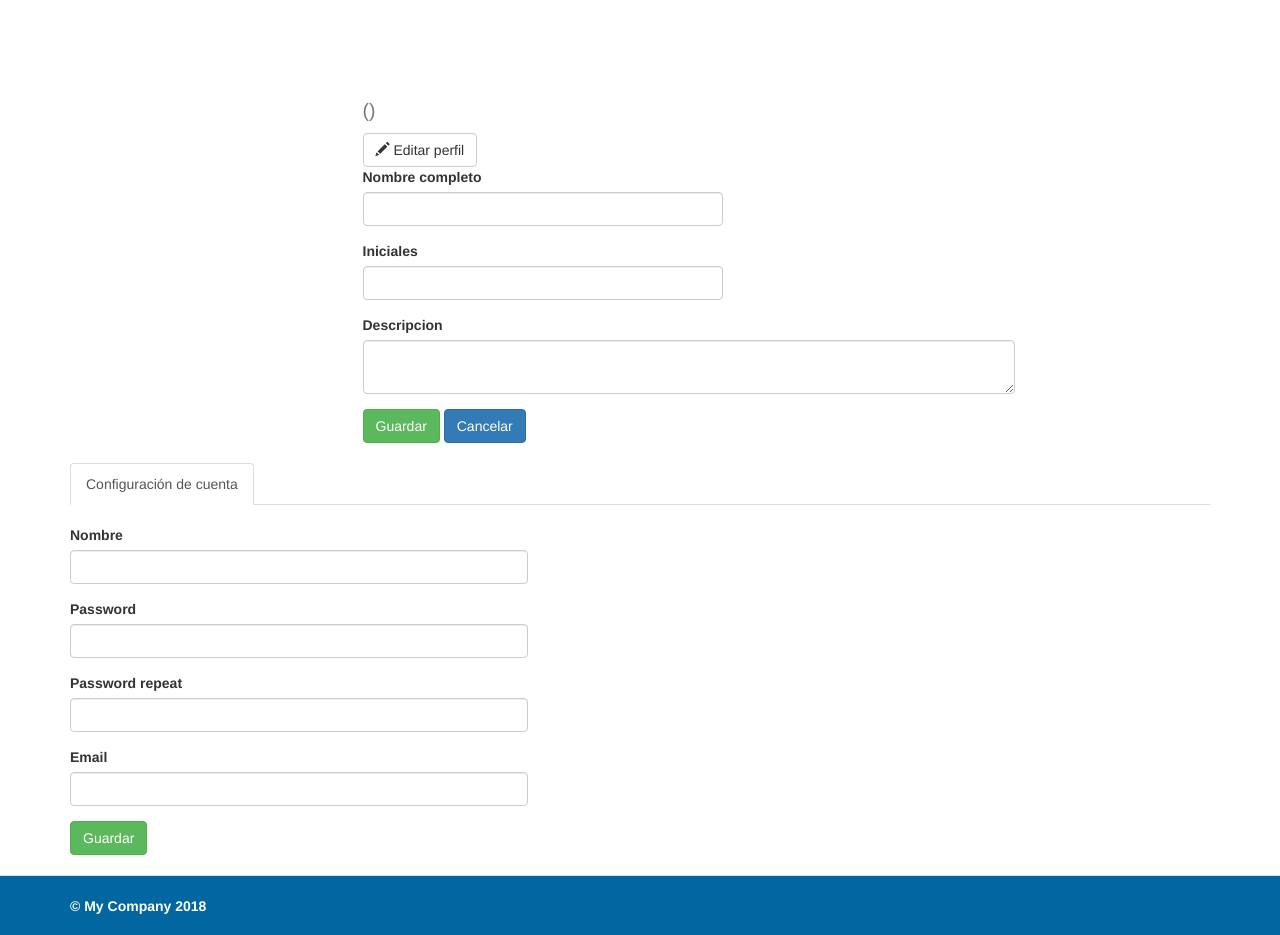
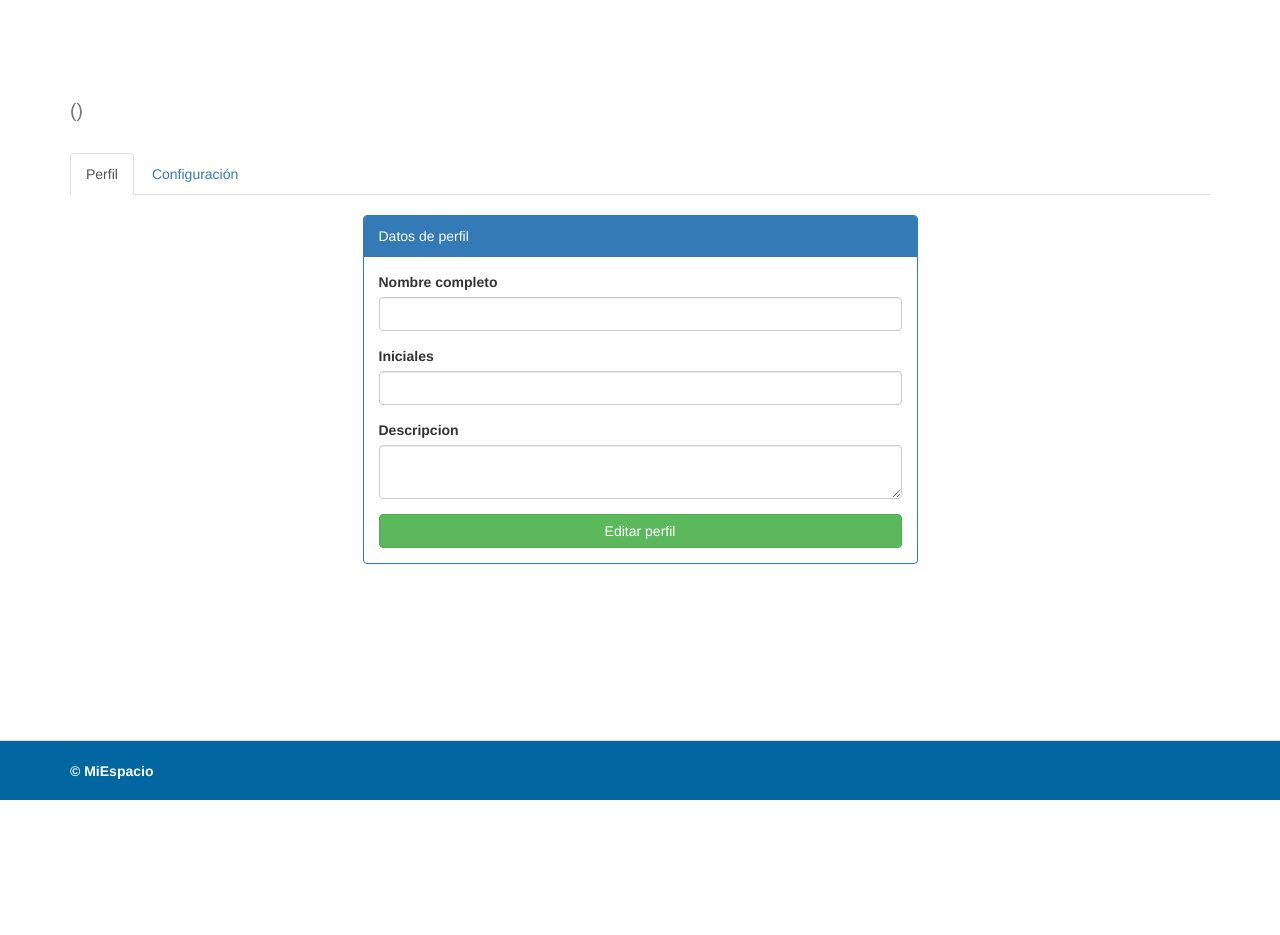
Before and after one commit to oscar490/miespacio, a Yii app: template views/datos-usuarios/view.php in a window 1280 px wide. After the commit the page ends 800 px from the top, so only its background shows below. Run offline with PHP 8.4 and a stand-in for Yii, Linux system fonts and the light colour scheme; the template is opened without the code that fills it, so the values that code supplies are empty; form fields are guessed from the names that the template uses; some libraries are stand-ins or nearby versions.

Commit message:
Terminado el modificado de datos de perfil y de cuenta.

```diff
--- a/models/DatosUsuarios.php
+++ b/models/DatosUsuarios.php
@@ -54,6 +54,7 @@ class DatosUsuarios extends \yii\db\ActiveRecord
             [['usuario_id'], 'default', 'value' => null],
             [['usuario_id'], 'integer'],
             [['nombre_completo', 'descripcion'], 'string', 'max' => 50],
+            [['nombre_completo'], 'required'],
             [['iniciales'], 'string', 'max' => 4],
             [['usuario_id'], 'exist', 'skipOnError' => true, 'targetClass' => Usuarios::className(), 'targetAttribute' => ['usuario_id' => 'id']],
         ];
--- a/views/datos-usuarios/view.php
+++ b/views/datos-usuarios/view.php
@@ -5,38 +5,44 @@ use yii\widgets\DetailView;
 use yii\widgets\ActiveForm;
 
 /* @var $this yii\web\View */
-/* @var $model app\models\DatosUsuarios */
+/* @var $datos app\models\DatosUsuarios */
+/* @var $cuenta app\models\Usuarios */
 
 $this->title = 'Perfil | MiEspacio';
 $this->params['breadcrumbs'][] = $this->title;
 
 $css = <<<EOT
-    #datos-usuario {
+    #datos-cuenta {
         display: none;
     }
 EOT;
 
 $js = <<<EOT
-    $('#editar').on('click', function() {
-        $('#datos-usuario').fadeIn();
-        $('.row').first().hide();
-        $('#editar').hide();
-    });
+    $('ul.nav-tabs li a').on('click', function(e) {
+        e.preventDefault();
+        $(this).parent().addClass('active');
+        $(this).parent().siblings().removeClass('active');
+        $("div[id^='datos']").hide();
 
-    $('#cancelar').on('click', function() {
-        $('#datos-usuario').hide();
-        $('.row').first().show();
-        $('#editar').show();
+        switch ($(this).text()) {
+            case 'Perfil':
+                $('#datos-perfil').show();
+                break;
+            case 'Configuración':
+                $('#datos-cuenta').show();
+                break;
+
+        }
     })
+
 EOT;
 
 $this->registerJs($js);
 $this->registerCss($css);
 ?>
 <div class="datos-usuarios-view">
-
     <div class='row'>
-        <div class='col-md-4 col-md-offset-3'>
+        <div class='col-md-4'>
             <h2>
                 <?= Html::encode($datos->nombre_completo) ?>
                 <small>
@@ -48,64 +54,6 @@ $this->registerCss($css);
             </p>
         </div>
     </div>
-
-    <div class='row'>
-        <div class='col-md-4 col-md-offset-3'>
-            <?=
-                Html::button(
-                    Html::tag(
-                        'span',
-                        '',
-                        [
-                            'class'=>'glyphicon glyphicon-pencil',
-                            'aria-hidden'=>true,
-                        ]
-                    ). ' Editar perfil', [
-                        'class'=>'btn btn-default',
-                        'id'=>'editar',
-                    ]
-                )
-            ?>
-        </div>
-    </div>
-
-    <!-- Formulario de modificación de datos de perfil -->
-    <?php $form = ActiveForm::begin(['id'=>'datos-usuario']) ?>
-
-        <div class='row'>
-            <div class='col-md-4 col-md-offset-3'>
-                <?= $form->field($datos, 'nombre_completo') ?>
-            </div>
-        </div>
-
-        <div class='row'>
-            <div class='col-md-4 col-md-offset-3'>
-                <?= $form->field($datos, 'iniciales') ?>
-            </div>
-        </div>
-
-        <div class='row'>
-            <div class='col-md-7 col-md-offset-3'>
-                <?= $form->field($datos, 'descripcion')->textarea([
-                    'rows'=>2,
-                ]) ?>
-            </div>
-        </div>
-
-        <?= Html::hiddeninput('usuario_id', Yii::$app->user->id)?>
-
-        <div class='row'>
-            <div class='col-md-7 col-md-offset-3'>
-                <?= Html::submitButton('Guardar', ['class'=>'btn btn-success'])?>
-                <?= Html::button('Cancelar', [
-                    'class'=>'btn btn-primary',
-                    'id'=>'cancelar',
-                ])?>
-            </div>
-        </div>
-
-
-    <?php ActiveForm::end() ?>
     <br>
     <?=
         Html::tag(
@@ -113,54 +61,80 @@ $this->registerCss($css);
             Html::tag(
                 'li',
                 Html::a(
-                    'Configuración de cuenta',
-                    ['datos-usuarios/update', 'id'=>1]
+                    'Perfil',
+                    ['#']
                 ),
-                ['role'=>'presentation', 'class'=>'active']
+                ['class'=>'active', 'role'=>'presentacion']
+            ) .
+            Html::tag(
+                'li',
+                Html::a(
+                    'Configuración',
+                    ['#']
+                ),
+                ['role'=>'presentacion']
             ),
             ['class'=>'nav nav-tabs']
-        );
+        )
+
     ?>
     <br>
+    <div class='row' id='datos-cuenta'>
+        <div class='col-md-6 col-md-offset-3'>
+            <div class='panel panel-primary'>
+                <div class='panel-heading'>
+                    <?= Html::encode('Datos de cuenta') ?>
+                </div>
+                <div class='panel-body'>
+                    <?php $form = ActiveForm::begin() ?>
 
-    <!-- Formulario de modificación de datos de cuenta -->
-    <?php $form = ActiveForm::begin() ?>
+                        <?= $form->field($cuenta, 'nombre')?>
 
-        <div class='row'>
-            <div class='col-md-5 '>
-                <?= $form->field($cuenta, 'nombre')?>
+                        <?= $form->field($cuenta, 'password')->passwordInput()?>
+
+                        <?= $form->field($cuenta, 'password_repeat')->passwordInput()?>
+
+                        <?= $form->field($cuenta, 'email')?>
+
+                        <?= Html::submitButton('Guardar', [
+                            'class'=>'btn btn-success btn-block'
+                            ])?>
+
+                    <?php ActiveForm::end() ?>
+                </div>
             </div>
         </div>
+    </div>
 
-        <div class='row'>
-            <div class='col-md-5 '>
-                <?= $form->field($cuenta, 'password')
-                    ->passwordInput()?>
+    <div class='row' id='datos-perfil'>
+        <div class='col-md-6 col-md-offset-3'>
+            <div class='panel panel-primary'>
+                <div class='panel-heading'>
+                    <?= Html::encode('Datos de perfil') ?>
+                </div>
+
+                <div class='panel-body'>
+                    <?php $form = ActiveForm::begin([
+                        'action'=>['datos-usuarios/update', 'id'=>$cuenta->id]
+                    ]) ?>
+
+                        <?= $form->field($datos, 'nombre_completo') ?>
+
+                        <?= $form->field($datos, 'iniciales') ?>
+
+                        <?= $form->field($datos, 'descripcion')->textarea([
+                                'rows'=>2,
+                        ]) ?>
+
+                        <?= Html::hiddeninput('usuario_id', Yii::$app->user->id)?>
+
+                        <?= Html::submitButton('Editar perfil', [
+                            'class'=>'btn btn-success btn-block'
+                        ])?>
+
+                    <?php ActiveForm::end() ?>
+                </div>
             </div>
         </div>
-
-        <div class='row'>
-            <div class='col-md-5 '>
-                <?= $form->field($cuenta, 'password_repeat')
-                    ->passwordInput()?>
-            </div>
-        </div>
-
-        <div class='row'>
-            <div class='col-md-5 '>
-                <?= $form->field($cuenta, 'email')?>
-            </div>
-        </div>
-
-        <div class='row'>
-            <div class='col-md-5 '>
-                <?= Html::submitButton('Guardar', ['class'=>'btn btn-success'])?>
-            </div>
-        </div>
-
-
-
-    <?php ActiveForm::end() ?>
-
-
+    </div>
 </div>
--- a/views/layouts/main.php
+++ b/views/layouts/main.php
@@ -132,9 +132,7 @@ AppAsset::register($this);
 
 <footer class="footer">
     <div class="container">
-        <p class="pull-left">&copy; My Company <?= date('Y') ?></p>
-
-        <p class="pull-right"><?= Yii::powered() ?></p>
+        <p class="pull-left">&copy; MiEspacio</p>
     </div>
 </footer>
 
```
Also changed, not shown: controllers/DatosUsuariosController.php (+35 -8 lines), controllers/UsuariosController.php (+0 -19 lines).
